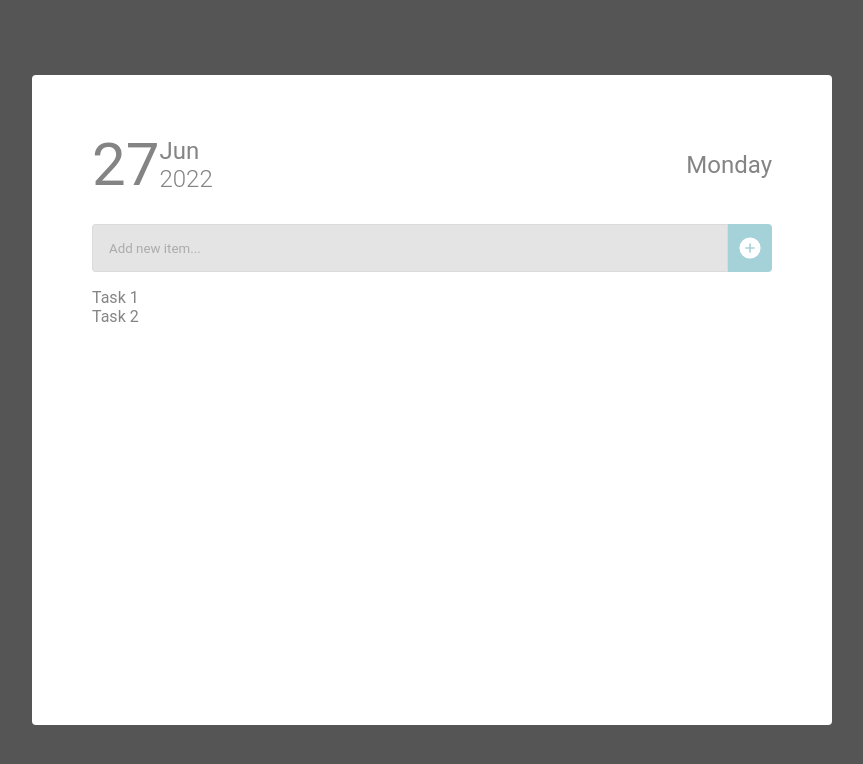
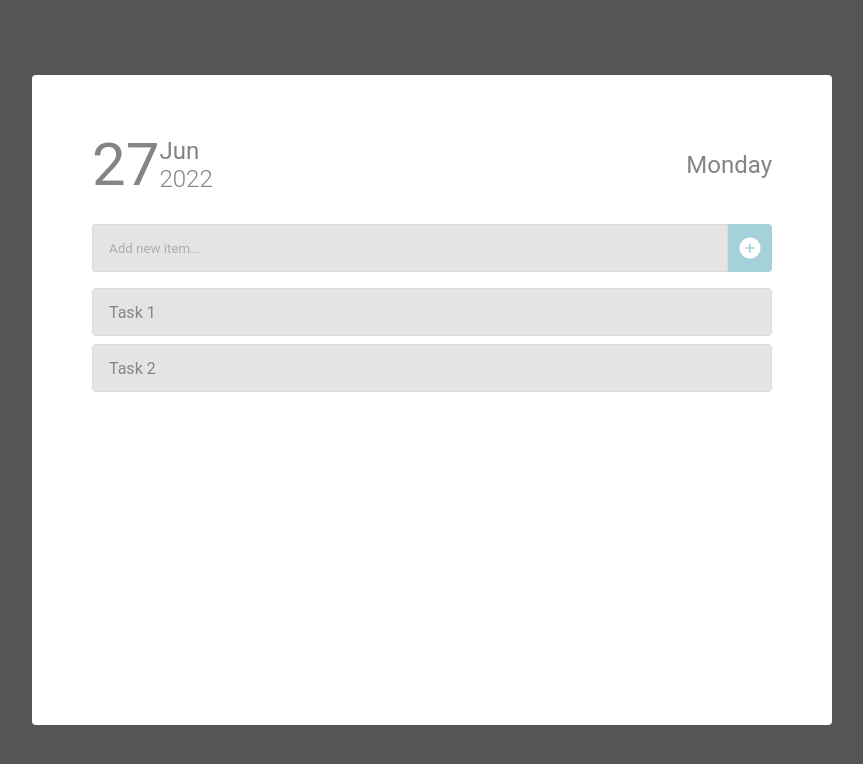
Before and after one commit to sizebay/frontend-challenge, a React (Vite) app: page / in a window 1280 px wide. Shown: the top 764 px of the page, without its empty margins (208-1071 px from the left). Built offline with nearby package versions, Linux system fonts and the light colour scheme.

Commit message:
Create Task item component

```diff
--- a/src/components/AddNewTaskInput/styles.tsx
+++ b/src/components/AddNewTaskInput/styles.tsx
@@ -17,6 +17,7 @@ export const Input = styled.input`
   border: 1px solid ${theme.colors.gray200};
   color: ${theme.colors.gray500};
   padding-left: 1rem;
+  transition: background-color 0.1s ease-in-out;
 
   ::placeholder{
     opacity: 0.5;
--- /dev/null
+++ b/src/components/TaskItem/index.tsx
@@ -0,0 +1,33 @@
+import { MinusCircle, PlusCircle } from 'phosphor-react';
+import { useState } from 'react';
+import { ActionButtons, DeleteButton, FinishButton, NewTextInput, TaskItemContainer, TaskText } from './styles';
+
+interface TaskItemProps {
+    id: number;
+    title: string;
+    completed: boolean;
+}
+
+export function TaskItem({ id, title, completed }: TaskItemProps) {
+
+    const [isEditingModeEnabled, setIsEditingModeEnabled] = useState(false);
+
+    return (
+        <TaskItemContainer>
+            {isEditingModeEnabled ?
+                <NewTextInput
+                    placeholder="Enter new task title"
+                    value={title}
+                    onChange={(e) => { }}
+                /> :
+                <>
+                    <TaskText onClick={() => setIsEditingModeEnabled(true)}>{title}</TaskText>
+                    <ActionButtons>
+                        <DeleteButton><MinusCircle size={24} weight='fill' color='white' /></DeleteButton>
+                        <FinishButton><PlusCircle size={24} weight='fill' color='white' /> </FinishButton>
+                    </ActionButtons>
+                </>
+            }
+        </TaskItemContainer>
+    );
+}
--- /dev/null
+++ b/src/components/TaskItem/styles.tsx
@@ -0,0 +1,62 @@
+import styled from 'styled-components';
+import { theme } from '../../globalStyles/theme';
+
+
+export const ActionButtons = styled.div`
+  visibility: hidden;
+  opacity: 0;
+  height: 100%;
+  transition: visibility 0s, opacity 0.15s ease-in-out;
+`;
+
+export const TaskItemContainer = styled.div`
+  width: 100%;
+  height: 48px;
+  display: flex;
+  align-items: center;
+  background-color: ${theme.colors.gray100};
+  border: 1px solid ${theme.colors.gray200};
+  border-radius: 4px;
+  overflow: hidden;
+  transition: background-color 0.1s ease-in-out;
+
+    &:hover {
+        background-color: ${theme.colors.white};
+
+        ${ActionButtons} {
+          visibility: visible;
+          opacity: 1;
+        }
+    }
+`;
+
+export const TaskText = styled.p`
+  width: 100%;
+  padding-left: 1rem;
+  color: ${theme.colors.gray500};
+  flex: 1;
+`;
+
+
+export const DeleteButton = styled.button`
+  width: 44px;
+  height: 100%;
+  border: none;
+  background-color: ${theme.colors.red500};
+`;
+
+export const FinishButton = styled.button`
+  width: 44px;
+  height: 100%;
+  border: none;
+  background-color: ${theme.colors.green500};
+`;
+
+export const NewTextInput = styled.input`
+  width: 100%;
+  height: 100%;
+  padding-left: 1rem;
+  border: none;
+  color: ${theme.colors.gray500};
+  flex: 1;
+`;
--- a/src/components/TasksList/index.tsx
+++ b/src/components/TasksList/index.tsx
@@ -1,3 +1,4 @@
+import { TaskItem } from '../TaskItem';
 import { TaskListContainer } from './styles';
 
 export function TasksList() {
@@ -19,7 +20,12 @@ export function TasksList() {
         <TaskListContainer>
             {
                 tasks.map(task => (
-                    <p key={task.id} >{task.title}</p>
+                    <TaskItem
+                        key={task.id}
+                        id={task.id}
+                        title={task.title}
+                        completed={task.completed}
+                    />
                 ))
             }
         </TaskListContainer>
--- a/src/components/TasksList/styles.tsx
+++ b/src/components/TasksList/styles.tsx
@@ -4,4 +4,8 @@ export const TaskListContainer = styled.div`
   width: 100%;
   height: 380px;
   overflow: hidden auto;
+  display: flex;
+  flex-direction: column;
+  align-items: center;
+  gap: .5rem;
 `;
```
